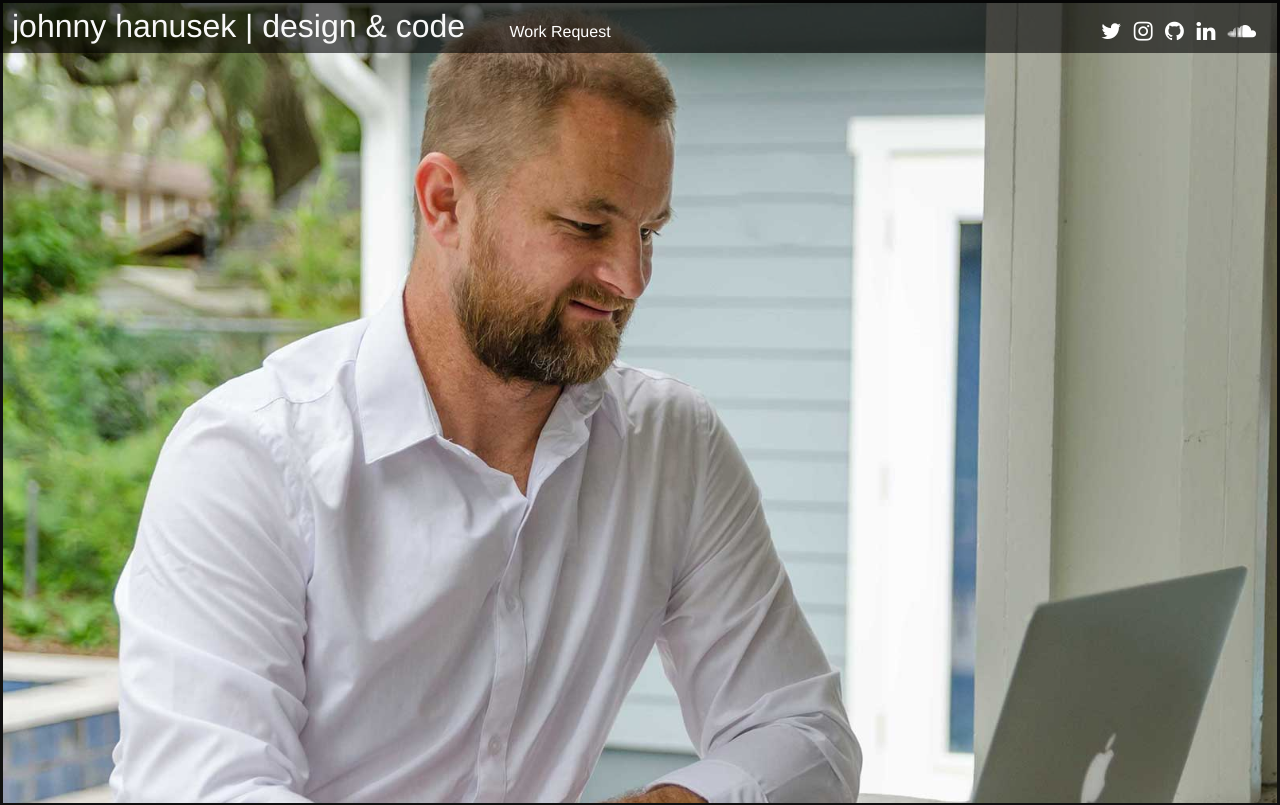
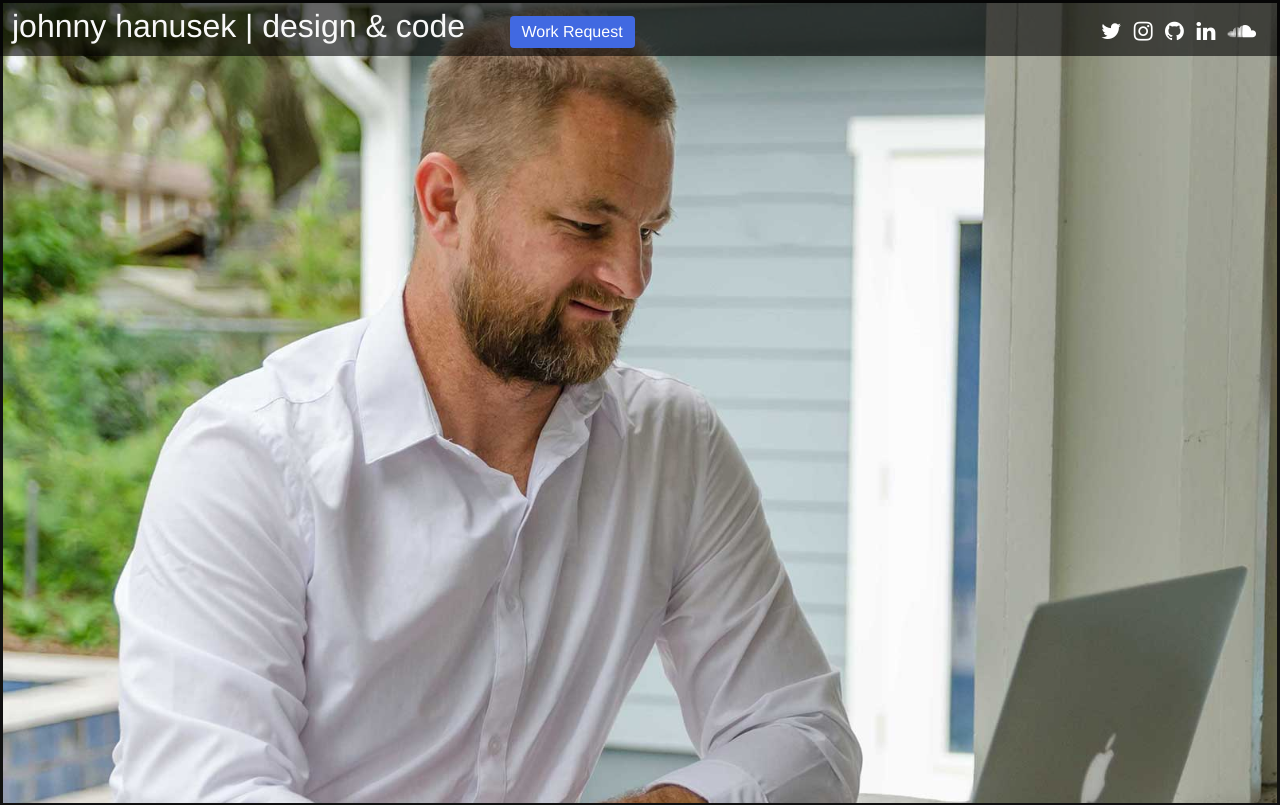
Before and after one commit to jcnh74/jcnh74.github.io, a plain HTML site: page index.html in a window 1280 px wide. Shown: the top 805 px of the page. Drawn offline with nearby package versions, Linux system fonts and the light colour scheme; no server answers.

Commit message:
fixed button ui

```diff
--- a/index.html
+++ b/index.html
@@ -74,6 +74,10 @@
 		a {
 			color: white;
 			text-decoration: none;
+		}
+
+		a.button:hover {
+			color: white !important;
 		}
 
 		a:nth-child(1):hover {
@@ -164,6 +168,16 @@
 			background-size: cover;
 			background-image: url(build/img/me.jpg);
 		}
+
+		.button {
+			display: inline-block;
+			background-color: royalblue;
+			border-radius: 4px;
+			padding: 8px 12px;
+			margin: 0;
+			line-height: 1em;
+
+		}
 	</style>
 </head>
 
@@ -175,7 +189,7 @@
 						   href="https://commerce.coinbase.com/checkout/c4a4cab4-b1ed-40e9-8fde-dfcf5df8325a">
 						  <span>Hire Me!</span>
 						</a> -->
-			<a class="buy-with-crypto" style="margin:0;" target="_blank" href="https://docs.google.com/forms/d/e/1FAIpQLSc1gGY_FKIilySzpVBfan-5DnsFNlrBWTWyY9EveklQsz5Csg/viewform">
+			<a class="button" style="margin:0;" target="_blank" href="https://docs.google.com/forms/d/e/1FAIpQLSc1gGY_FKIilySzpVBfan-5DnsFNlrBWTWyY9EveklQsz5Csg/viewform">
 				<span>Work Request</span>
 			</a>
 
```
